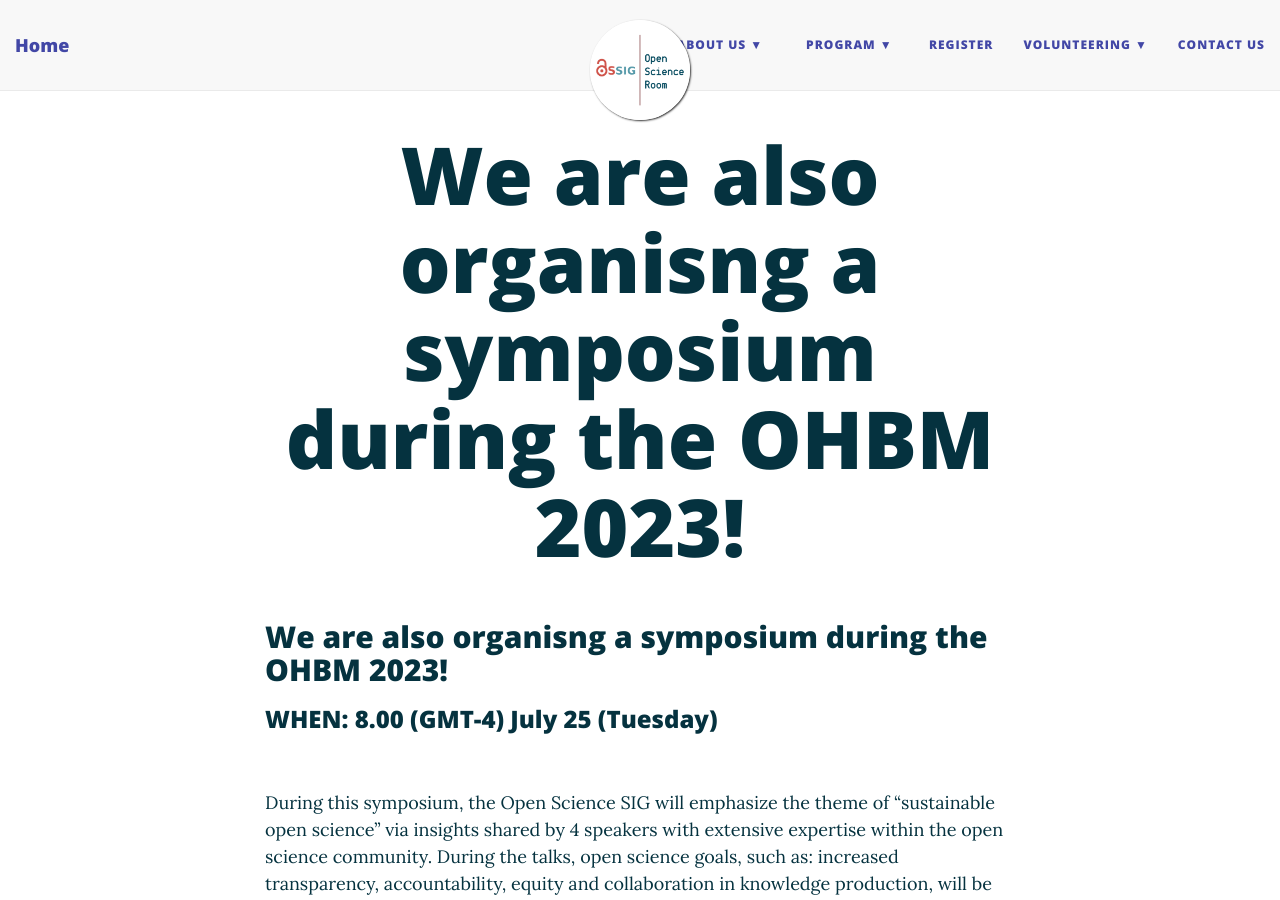
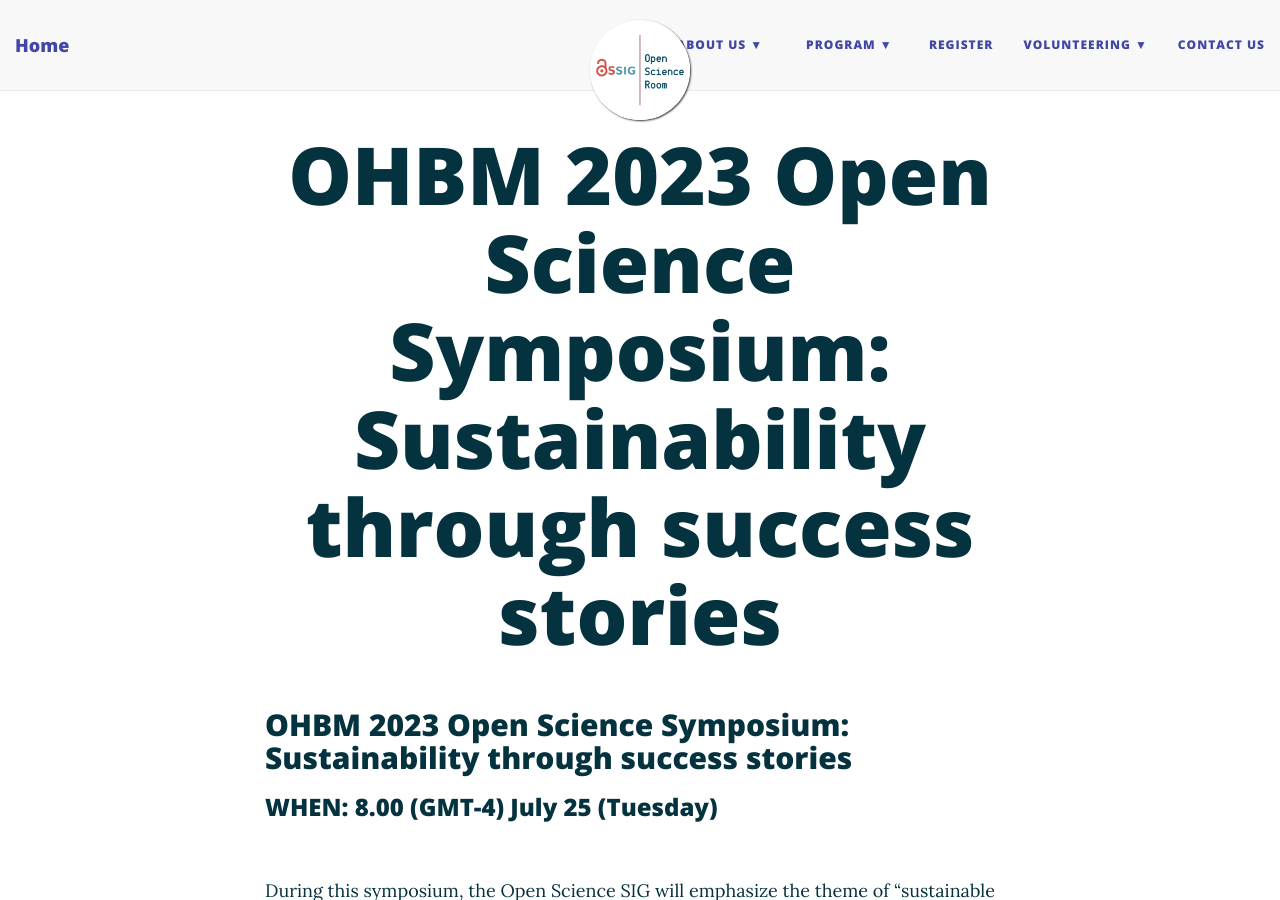
Before and after one commit to ohbm/osr2023, a Jekyll site: the page built from symposium.md, in a window 1280 px wide and 900 px high. Built offline with Jekyll 4.4.1, drawn with Linux system fonts in a browser that asks for light colours; nearby versions of some CDN libraries; our own code applies the rules of GitHub Pages for plain Markdown files.

Commit message:
Update symposium.md

```diff
--- a/symposium.md
+++ b/symposium.md
@@ -3,7 +3,7 @@
 title: OHBM 2023 Open Science Symposium: Sustainability through success stories
 ---
 
-## We are also organisng a symposium during the OHBM 2023!
+## OHBM 2023 Open Science Symposium: Sustainability through success stories
 ### WHEN: 8.00 (GMT-4) July 25 (Tuesday)
 
 <br>
```
